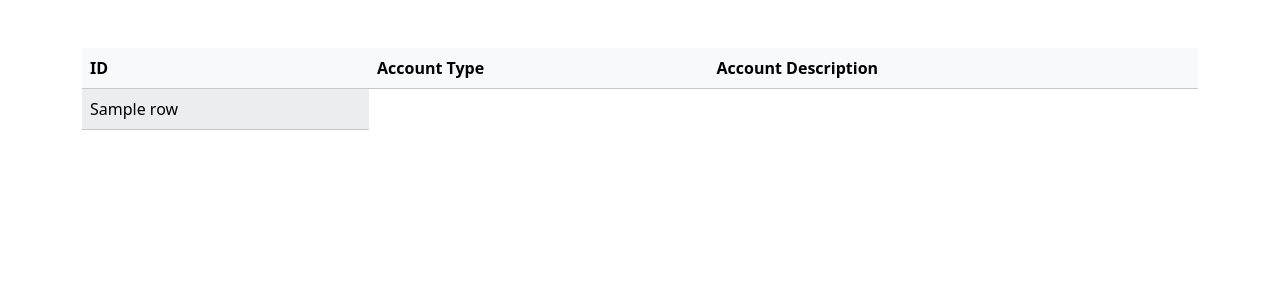
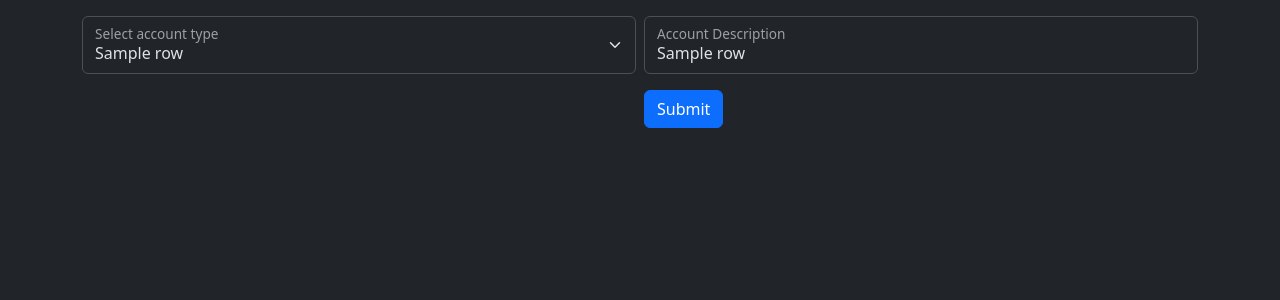
Before and after one commit to Forsak3n8/Finance-Web-App, a Flask app: template web_app/website/templates/edit_account.html in a window 1280 px wide. Shown: the part 56-356 px from the top of the page. Run offline with Flask 3, Linux system fonts and the light colour scheme; the template is opened without the code that fills it: most values are stand-ins (such as "Sample title", 1, 10 or a date in 2020).

Commit message:
Added edit function, adjusted site style

```diff
--- a/web_app/main.py
+++ b/web_app/main.py
@@ -1,14 +1,18 @@
 from website import create_app
 from website import db_helper
 
+# define app variable with create_app function
 app = create_app()
 
+# define database variable with db_helper class
 db = db_helper()
 
+# run db_helper functions to check for database structure
 db.create_database()
 db.create_tables()
 db.create_daterange()
 
+# run app if opened from main.py
 if __name__ == '__main__':
     app.run(debug=True,)
 
--- a/web_app/website/templates/add_account.html
+++ b/web_app/website/templates/add_account.html
@@ -8,8 +8,7 @@
         <div class="col-md">
             <div class="form-floating">
                 <select class="form-select" id="account_type" name="account_type">
-                    <option selected="">None</option>
-                    <option value="Checking Account">Checking Account</option>
+                    <option selected="Checking Account" value="Checking Account">Checking Account</option>
                     <option value="Saving Account">Saving Account</option>
                     <option value="Credit Account">Credit Account</option>
                 </select>
--- a/web_app/website/templates/base.html
+++ b/web_app/website/templates/base.html
@@ -12,7 +12,7 @@
 
     </head>
 
-    <body>
+    <body data-bs-theme="dark">
 
         <nav class="navbar navbar-expand-lg bg-body-tertiary" data-bs-theme="dark">
             <div class="container-fluid">
--- a/web_app/website/templates/edit_account.html
+++ b/web_app/website/templates/edit_account.html
@@ -1,22 +1,45 @@
 {% extends "base.html" %}
 {% block title %}Create Account{% endblock %}
 {% block content %}
+<script src="http://code.jquery.com/jquery-latest.min.js" type="text/javascript"></script>
 
-<div class="mt-5">
-    <table class="table table-light table-striped">
-        <thead>
-            <tr>
-                <th scope="col">ID</th>
-                <th scope="col">Account Type</th>
-                <th scope="col">Account Description</th>
-            </tr>
-        </thead>
-        <tbody>
-            <tr>
-                <td>{{ results[0] }}</td>
-            </tr>
-        </tbody>
-    </table>
+<div class="mt-3">
+<form method="POST">
+    <div class="row g-2">
+        <div class="col-md">
+            <div class="form-floating">
+                <select class="form-select" id="account_type" name="account_type">
+                    <option selected="">{{ results[1] }}</option>
+                    <option value="Checking Account">Checking Account</option>
+                    <option value="Saving Account">Saving Account</option>
+                    <option value="Credit Account">Credit Account</option>
+                </select>
+                <label for="account_type">Select account type</label>
+            </div>
+        </div>
+        <div class="col-md">
+            <div class="form-floating">
+                <input type="hidden" id="account_id" name="account_id" value="{{ results[0] }}">
+                <input type="text" class="form-control" id="account_description" placeholder="" value="{{ results[2] }}" name="account_description">
+                <label for="account_description">Account Description</label>
+            </div>
+            <div class="mb-3"></div>
+            <button type="submit" class="btn btn-primary">Submit</button>
+        </div>
+    </div>
+</form>
 </div>
 
+<script type="text/javascript">
+    var opt = {};
+    $("#account_type > option").each(function () {
+        if(opt[$(this).text()]) {
+            $(this).remove();
+        } else {
+            opt[$(this).text()] = $(this).val();
+        }
+    });
+
+</script>
+
 {% endblock %}
```
Also changed, not shown: web_app/website/models.py (+16 -14 lines), web_app/website/templates/accounts.html (+6 -8 lines), web_app/website/views.py (+31 -11 lines).
